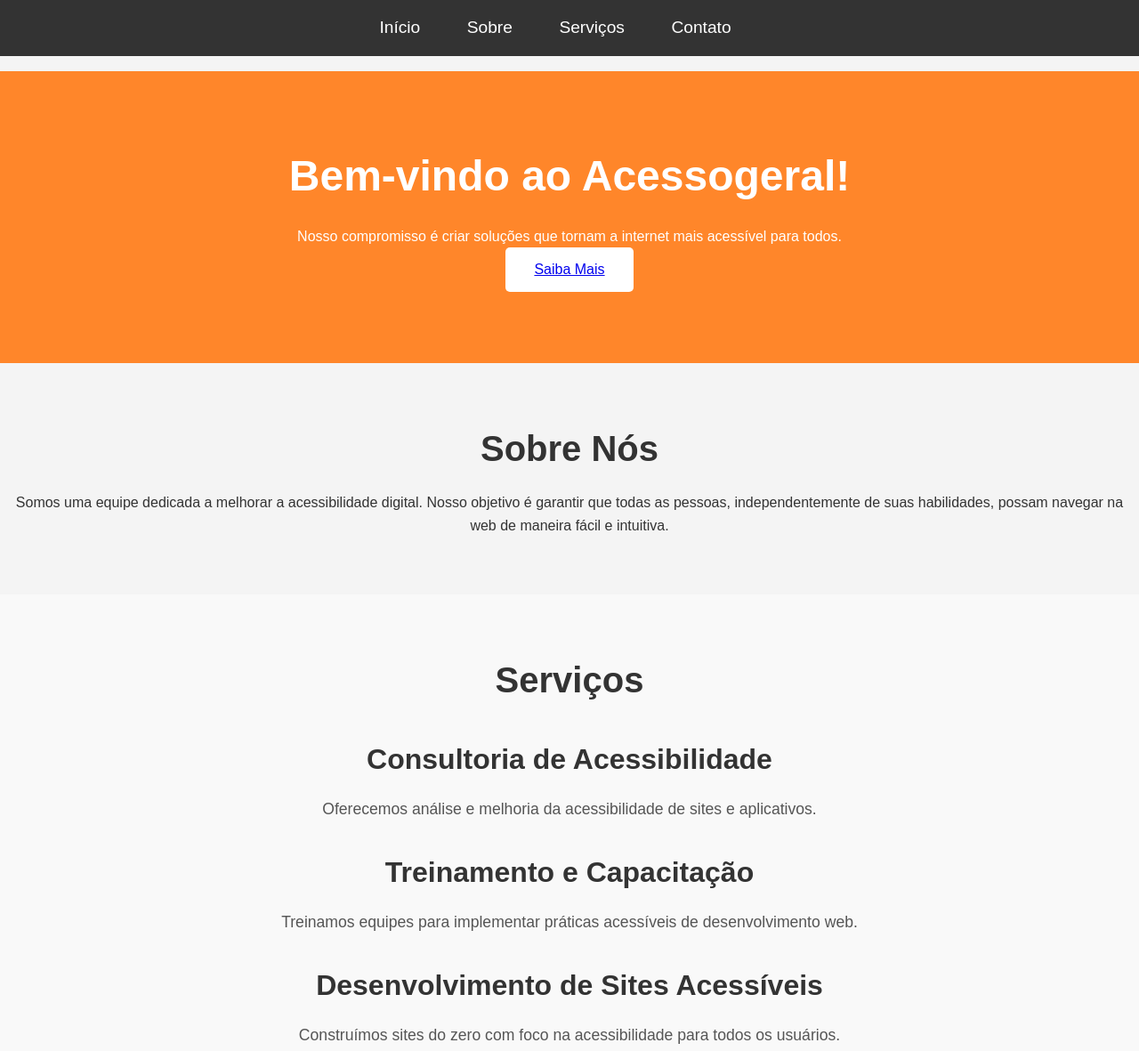
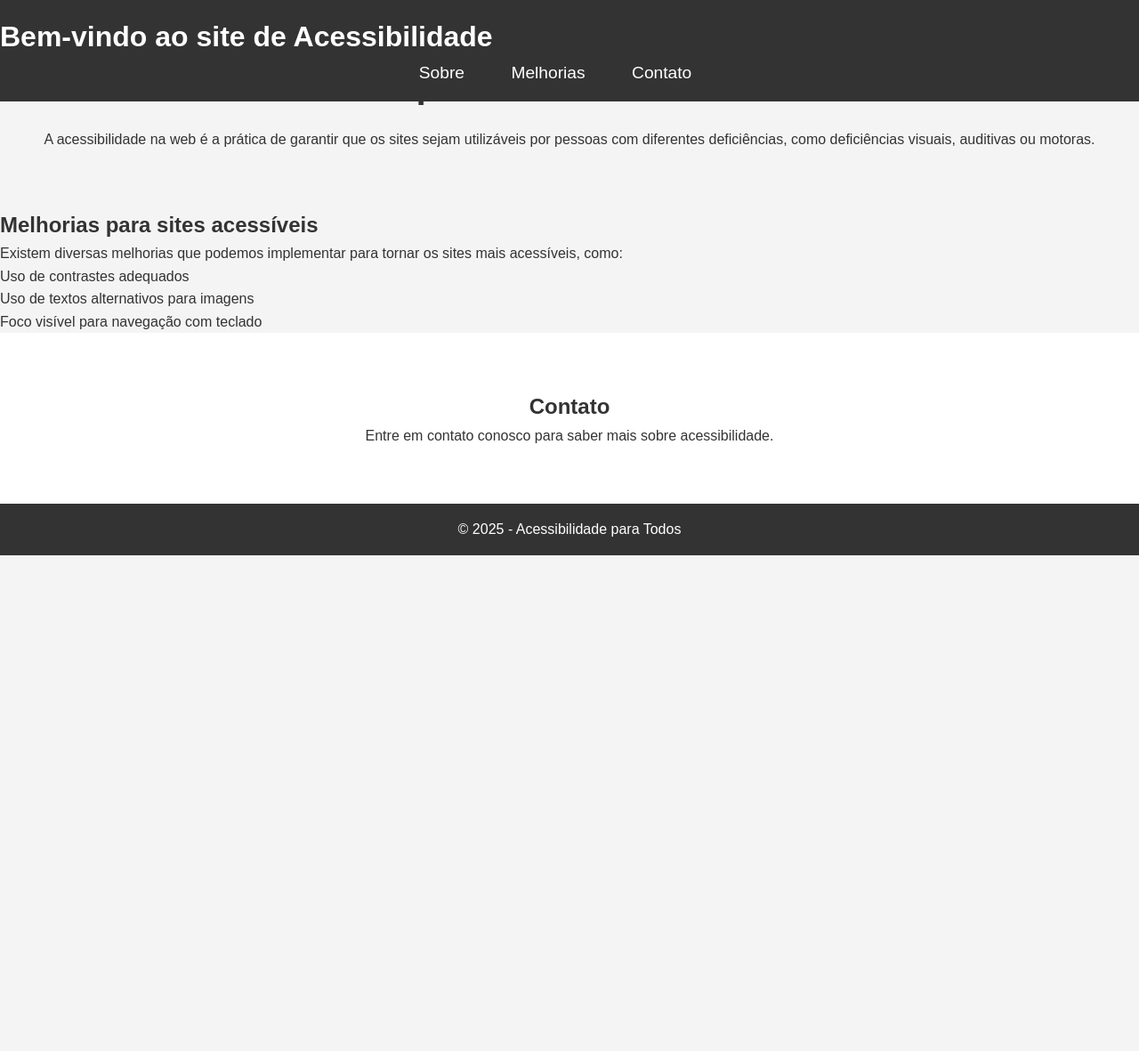
Before and after one commit to Jogador2108/acessogeral, a plain HTML site: page index.html in a window 1280 px wide. Shown: the top 1181 px of the page at 89% size. After the commit the page ends 800 px from the top, so only its background shows below. Drawn offline with Linux system fonts and the light colour scheme.

Commit message:
Update index.html

```diff
--- a/index.html
+++ b/index.html
@@ -3,67 +3,47 @@
 <head>
     <meta charset="UTF-8">
     <meta name="viewport" content="width=device-width, initial-scale=1.0">
-    <meta http-equiv="X-UA-Compatible" content="ie=edge">
-    <title>Acessogeral - Site Acessível</title>
+    <title>Acessibilidade para Todos</title>
     <link rel="stylesheet" href="style.css">
 </head>
 <body>
+
     <header>
+        <h1>Bem-vindo ao site de Acessibilidade</h1>
         <nav>
             <ul>
-                <li><a href="#home">Início</a></li>
-                <li><a href="#sobre">Sobre</a></li>
-                <li><a href="#servicos">Serviços</a></li>
-                <li><a href="#contato">Contato</a></li>
+                <li><a href="#sobre" aria-label="Saiba mais sobre acessibilidade">Sobre</a></li>
+                <li><a href="#melhorias" aria-label="Melhorias para sites acessíveis">Melhorias</a></li>
+                <li><a href="#contato" aria-label="Entre em contato conosco">Contato</a></li>
             </ul>
         </nav>
     </header>
 
-    <section id="home">
-        <h1>Bem-vindo ao Acessogeral!</h1>
-        <p>Nosso compromisso é criar soluções que tornam a internet mais acessível para todos.</p>
-        <button><a href="#servicos">Saiba Mais</a></button>
-    </section>
+    <main>
+        <section id="sobre">
+            <h2>O que é acessibilidade?</h2>
+            <p>A acessibilidade na web é a prática de garantir que os sites sejam utilizáveis por pessoas com diferentes deficiências, como deficiências visuais, auditivas ou motoras.</p>
+        </section>
 
-    <section id="sobre">
-        <h2>Sobre Nós</h2>
-        <p>Somos uma equipe dedicada a melhorar a acessibilidade digital. Nosso objetivo é garantir que todas as pessoas, independentemente de suas habilidades, possam navegar na web de maneira fácil e intuitiva.</p>
-    </section>
+        <section id="melhorias">
+            <h2>Melhorias para sites acessíveis</h2>
+            <p>Existem diversas melhorias que podemos implementar para tornar os sites mais acessíveis, como:</p>
+            <ul>
+                <li>Uso de contrastes adequados</li>
+                <li>Uso de textos alternativos para imagens</li>
+                <li>Foco visível para navegação com teclado</li>
+            </ul>
+        </section>
 
-    <section id="servicos">
-        <h2>Serviços</h2>
-        <div class="servico">
-            <h3>Consultoria de Acessibilidade</h3>
-            <p>Oferecemos análise e melhoria da acessibilidade de sites e aplicativos.</p>
-        </div>
-        <div class="servico">
-            <h3>Treinamento e Capacitação</h3>
-            <p>Treinamos equipes para implementar práticas acessíveis de desenvolvimento web.</p>
-        </div>
-        <div class="servico">
-            <h3>Desenvolvimento de Sites Acessíveis</h3>
-            <p>Construímos sites do zero com foco na acessibilidade para todos os usuários.</p>
-        </div>
-    </section>
-
-    <section id="contato">
-        <h2>Entre em Contato</h2>
-        <form class="formulario">
-            <label for="nome">Nome:</label>
-            <input type="text" id="nome" name="nome" required>
-
-            <label for="email">E-mail:</label>
-            <input type="email" id="email" name="email" required>
-
-            <label for="mensagem">Mensagem:</label>
-            <textarea id="mensagem" name="mensagem" required></textarea>
-
-            <button type="submit">Enviar</button>
-        </form>
-    </section>
+        <section id="contato">
+            <h2>Contato</h2>
+            <p>Entre em contato conosco para saber mais sobre acessibilidade.</p>
+        </section>
+    </main>
 
     <footer>
-        <p>&copy; 2025 Acessogeral - Todos os direitos reservados.</p>
+        <p>&copy; 2025 - Acessibilidade para Todos</p>
     </footer>
+
 </body>
 </html>
```
